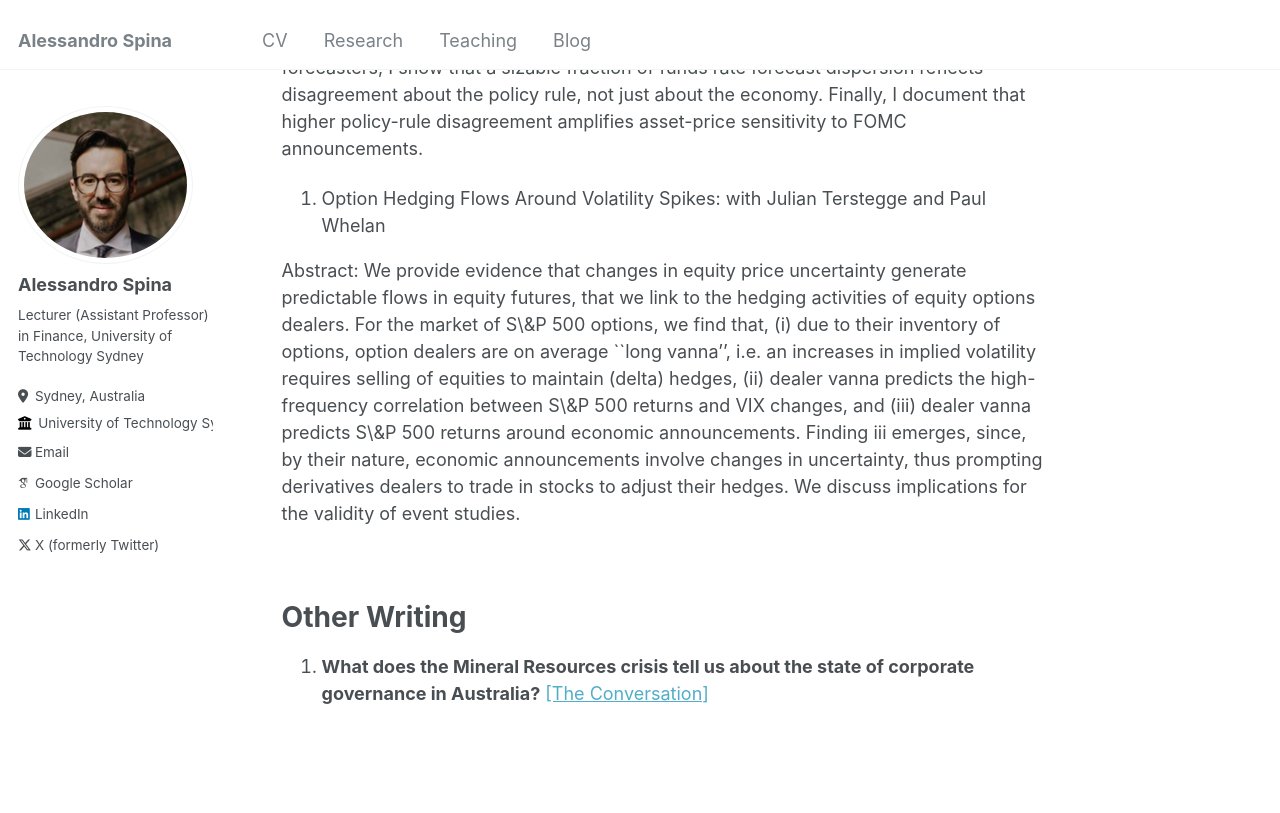
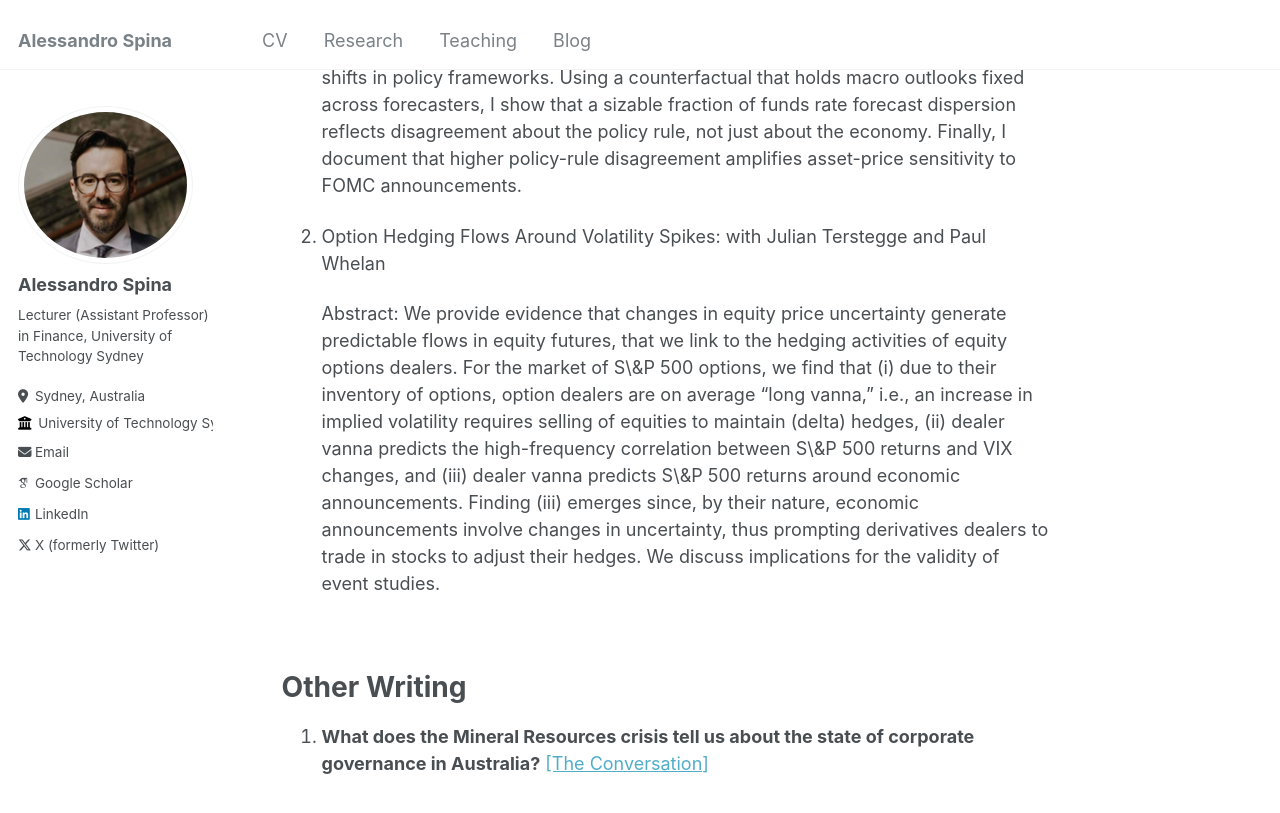
Before and after one commit to aspi6246/aspi6246.github.io, a Jekyll site: the page built from _pages/about.md, in a window 1280 px wide and 900 px high, scrolled down 1053 px. Shown: the top 813 px of the window. Built offline with Jekyll 4.4.1, drawn with Linux system fonts in a browser that asks for light colours; some web fonts are replaced.

Commit message:
Update about.md

```diff
--- a/_pages/about.md
+++ b/_pages/about.md
@@ -7,38 +7,33 @@ redirect_from:
   - /about.html
 ---
 
-I am a Lecturer (Assistant Professor) in Finance at the Department of Finance, University of Technology Sydney (UTS). I completed my PhD at the [Department of Finance, Copenhagen Business School (CBS)](https://www.cbs.dk/en/staff/aspfi).
+I am a Lecturer (Assistant Professor) in Finance at the Department of Finance, University of Technology Sydney (UTS). I completed my PhD at the [Department of Finance, Copenhagen Business School (CBS)](https://www.cbs.dk/en/staff/aspfi) in 2024.
 
 My primary research area is empirical financial intermediation, monetary policy, and macrofinance, with a particular focus on the syndicated corporate loan market.
 
 <br>
 
-
 Published Research
 ======
 
-1. Corporate Loan Spreads and Economic Activity: with [Anthony Saunders](https://www.stern.nyu.edu/faculty/bio/anthony-saunders), [Sascha Steffen](https://www.sascha-steffen.de/), [Daniel Streitz](https://sites.google.com/site/streitzdaniel/) , **Review of Financial Studies**, [[Published version]](https://academic.oup.com/rfs/article/38/2/507/7918340?guestAccessKey=478e97d8-0d2f-481e-bb53-7669945bba3a&utm_source=authortollfreelink&utm_campaign=rfs&utm_medium=email) [[SSRN]](https://papers.ssrn.com/sol3/papers.cfm?abstract_id=3717358)
+1. Corporate Loan Spreads and Economic Activity: with [Anthony Saunders](https://www.stern.nyu.edu/faculty/bio/anthony-saunders), [Sascha Steffen](https://www.sascha-steffen.de/), [Daniel Streitz](https://sites.google.com/site/streitzdaniel/), **Review of Financial Studies**, [[Published version]](https://academic.oup.com/rfs/article/38/2/507/7918340?guestAccessKey=478e97d8-0d2f-481e-bb53-7669945bba3a&utm_source=authortollfreelink&utm_campaign=rfs&utm_medium=email) [[SSRN]](https://papers.ssrn.com/sol3/papers.cfm?abstract_id=3717358)
 
-  Abstract: We investigate the predictive power of loan spreads for forecasting business cycles, specifically focusing on more constrained, intermediary-reliant firms. We introduce a novel loan-market-based credit spread constructed using secondary corporate loanmarket prices over the 1999 to 2023 period. Loan spreads significantly enhance the prediction of macroeconomic outcomes, outperforming other credit-spread indicators. The paper also explores the underlying mechanisms, differentiating between borrower fundamentals and financial frictions, with evidence suggesting that supply-side frictions are a decisive factor in loan spreads’ forecasting ability.
-
+    Abstract: We investigate the predictive power of loan spreads for forecasting business cycles, specifically focusing on more constrained, intermediary-reliant firms. We introduce a novel loan-market-based credit spread constructed using secondary corporate loanmarket prices over the 1999 to 2023 period. Loan spreads significantly enhance the prediction of macroeconomic outcomes, outperforming other credit-spread indicators. The paper also explores the underlying mechanisms, differentiating between borrower fundamentals and financial frictions, with evidence suggesting that supply-side frictions are a decisive factor in loan spreads’ forecasting ability.
 
 <br>
-
 
 Working Papers
 ======
 
 2. Disagreement in Perceptions of Monetary Policy
 
-  Abstract: Professional forecasts of U.S. monetary policy display persistent and large cross-sectional dispersion. What drives this disagreement? I distinguish between two sources: (i) heterogeneity in macroeconomic outlooks and (ii) heterogeneity in perceived monetary policy rules. Using monthly Blue Chip Financial Forecasts (BCFF) panels, I estimate forecaster- and time-specific perceived policy rules. I construct a new disagreement measure that isolates cross-sectional dispersion in perceived policy coefficients. I find disagreement is time-varying and systematic: it rises during shifts in policy frameworks. Using a counterfactual that holds macro outlooks fixed across forecasters, I show that a sizable fraction of funds rate forecast dispersion reflects disagreement about the policy rule, not just about the economy. Finally, I document that higher policy-rule disagreement amplifies asset-price sensitivity to FOMC announcements.
+    Abstract: Professional forecasts of U.S. monetary policy display persistent and large cross-sectional dispersion. What drives this disagreement? I distinguish between two sources: (i) heterogeneity in macroeconomic outlooks and (ii) heterogeneity in perceived monetary policy rules. Using monthly Blue Chip Financial Forecasts (BCFF) panels, I estimate forecaster- and time-specific perceived policy rules. I construct a new disagreement measure that isolates cross-sectional dispersion in perceived policy coefficients. I find disagreement is time-varying and systematic: it rises during shifts in policy frameworks. Using a counterfactual that holds macro outlooks fixed across forecasters, I show that a sizable fraction of funds rate forecast dispersion reflects disagreement about the policy rule, not just about the economy. Finally, I document that higher policy-rule disagreement amplifies asset-price sensitivity to FOMC announcements.
 
 3. Option Hedging Flows Around Volatility Spikes: with Julian Terstegge and Paul Whelan
 
-  Abstract:   We provide evidence that changes in equity price uncertainty generate predictable flows in equity futures, that we link to the hedging activities of equity options dealers. For the market of S\&P 500 options, we find that, (i) due to their inventory of options, option dealers are on average ``long vanna'', i.e. an increases in implied volatility requires selling of equities to maintain (delta) hedges, (ii) dealer vanna predicts the high-frequency correlation between S\&P 500 returns and VIX changes, and (iii) dealer vanna predicts S\&P 500 returns around economic announcements. Finding iii emerges, since, by their nature, economic announcements involve changes in uncertainty, thus prompting derivatives dealers to trade in stocks to adjust their hedges. We discuss implications for the validity of event studies.
-
+    Abstract: We provide evidence that changes in equity price uncertainty generate predictable flows in equity futures, that we link to the hedging activities of equity options dealers. For the market of S\&P 500 options, we find that (i) due to their inventory of options, option dealers are on average “long vanna,” i.e., an increase in implied volatility requires selling of equities to maintain (delta) hedges, (ii) dealer vanna predicts the high-frequency correlation between S\&P 500 returns and VIX changes, and (iii) dealer vanna predicts S\&P 500 returns around economic announcements. Finding (iii) emerges since, by their nature, economic announcements involve changes in uncertainty, thus prompting derivatives dealers to trade in stocks to adjust their hedges. We discuss implications for the validity of event studies.
 
 <br>
-
 
 Other Writing
 ======
```
